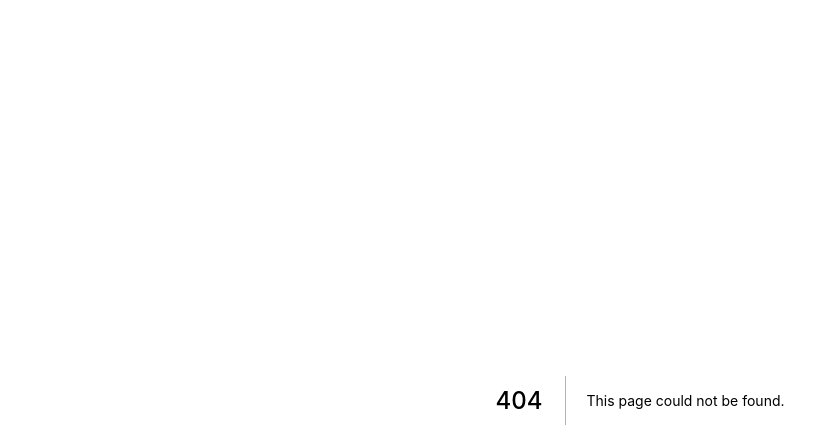
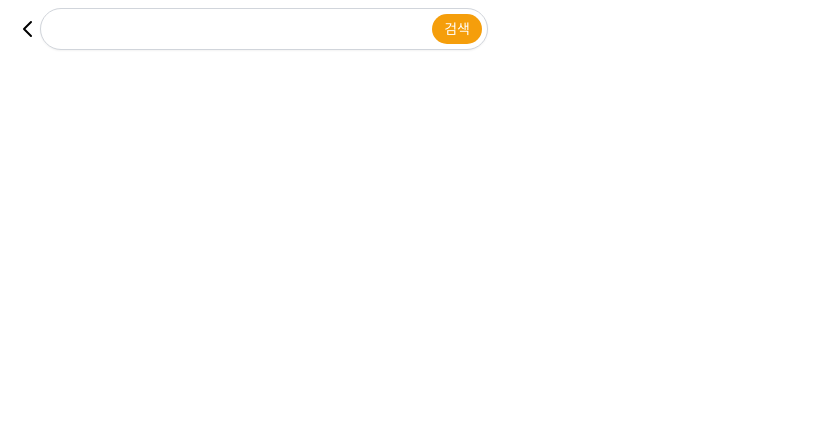
Before and after one commit to 1sol2sol/CatServet-Life, a Next.js app: page /search in a window 1280 px wide. Before the commit this address had no page. Shown: the top 448 px of the page, without its empty margins (0-824 px from the left). Built offline with nearby package versions, Linux system fonts and the light colour scheme.

Commit message:
style: 검색창 페이지 스타일링

```diff
--- /dev/null
+++ b/pages/search/index.tsx
@@ -0,0 +1,68 @@
+import { Product } from "@prisma/client";
+import type { NextPage } from "next";
+import { useRouter } from "next/router";
+import { useState } from "react";
+import { useForm } from "react-hook-form";
+import useSWR from "swr";
+
+interface searchForm {
+  param: string;
+}
+interface ProductsResponse {
+  ok: boolean;
+  products: Product[];
+}
+
+const Search: NextPage = () => {
+  const router = useRouter();
+  const { handleSubmit } = useForm();
+  const [name, setName] = useState("");
+  const handleQuery = (e: React.ChangeEvent<HTMLInputElement>) => {
+    setName(e.target.value);
+  }
+
+  const onClick = () => {
+    router.back();
+  };
+
+  const onValid = () => {
+    router.push(`/search/${name}`);
+  }
+
+
+  return (
+    <div className="top-0 flex items-center justify-between px-4">
+      <button onClick={onClick} className="">
+        <svg
+          className="h-6 w-6"
+          fill="none"
+          stroke="currentColor"
+          viewBox="0 0 24 24"
+          xmlns="http://www.w3.org/2000/svg"
+        >
+          <path
+            strokeLinecap="round"
+            strokeLinejoin="round"
+            strokeWidth="2"
+            d="M15 19l-7-7 7-7"
+          ></path>
+        </svg>
+      </button>
+      <div className=" w-full bg-white py-2">
+        <form onSubmit={handleSubmit(onValid)} className="relative flex max-w-md items-center">
+          <input
+            onChange={handleQuery}
+            type="text"
+            className="w-full rounded-full border-gray-300 pr-12 shadow-sm focus:border-amber-500 focus:outline-none focus:ring-amber-500"
+          />
+          <div className="absolute inset-y-0 right-0 flex py-1.5 pr-1.5">
+            <button className="flex items-center rounded-full bg-amber-500 px-3 text-sm text-white hover:bg-amber-600 focus:ring-2 focus:ring-amber-500 focus:ring-offset-2">
+              검색
+            </button>
+          </div>
+        </form>
+      </div>
+    </div>
+  );
+};
+export default Search;
```
